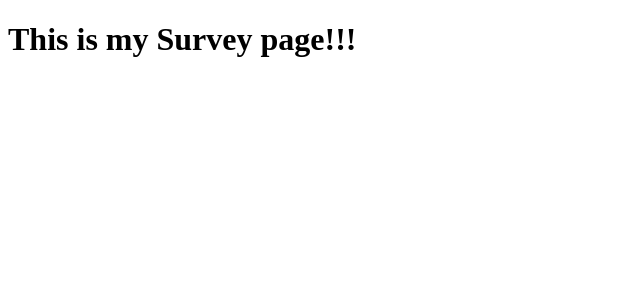
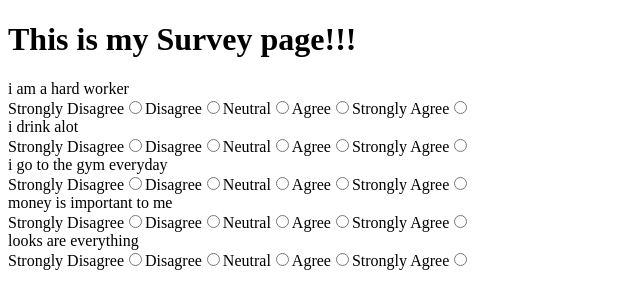
Before and after one commit to wherding/FriendFinder, a website: page app/public/survey.html in a window 1280 px wide. Shown: the whole page, without its empty margins (0-640 px from the left). Drawn offline with nearby package versions, Linux system fonts and the light colour scheme.

Commit message:
put js in html doc like a noob

```diff
--- a/app/public/survey.html
+++ b/app/public/survey.html
@@ -17,8 +17,46 @@
     <div class="survey">
 
     </div>
-    <script type="javascript" src="./app/public/survey.js" >
+    <script >
+     var survey = [
+s1 ={   q: "i am a hard worker",
+        a: ["Strongly Disagree", "Disagree", "Neutral", "Agree", "Strongly Agree"]
+},
+s2 ={   q: "i drink alot",
+        a: ["Strongly Disagree", "Disagree", "Neutral", "Agree", "Strongly Agree"]
+},
+s3 ={   q: "i go to the gym everyday",
+a: ["Strongly Disagree", "Disagree", "Neutral", "Agree", "Strongly Agree"]
+},
+s4 ={   q: "money is important to me",
+a: ["Strongly Disagree", "Disagree", "Neutral", "Agree", "Strongly Agree"]
+},
+s5 ={   q: "looks are everything",
+a: ["Strongly Disagree", "Disagree", "Neutral", "Agree", "Strongly Agree"]
+},
 
+];
+
+
+
+survey.forEach(e => {
+  var q =  $("<div>")
+  q.text(e.q)
+
+  $(".survey").append(q);
+  e.a.forEach(i => {
+      console.log(e.a);
+      var a = $("<input>")
+      a.attr("type", "radio");
+      a.attr("value",i);
+      a.attr("name",e.q);
+      var l = $("<label>");
+       l.text(i);
+       $(".survey").append(l);
+      $(".survey").append(a);
+  });
+
+});
     </script>
 </body>
 </html>
--- a/app/public/survey.js
+++ b/app/public/survey.js
@@ -25,7 +25,7 @@ survey.forEach(e => {
 
   $(".survey").append(q);
   e.a.forEach(i => {
-      var a = $("<inuput>")
+      var a = $("<input>")
       a.attr("type", "radio");
       a.attr("value",i);
       a.attr("name",e.q);
--- a/app/routing/htmlRoutes.js
+++ b/app/routing/htmlRoutes.js
@@ -6,7 +6,7 @@ module.exports = function (app) {
     app.get('/survey', function (req, res) {
         console.log(__dirname)
         res.sendFile(path.join(__dirname, '../public/survey.html'));
-        res.sendFile(path.join(__dirname, '../public/survey.js'));
+       // res.sendFile(path.join(__dirname, '../public/survey.js'));
         //app.use(express.static(path.join(__dirname, '../public/survey.js')));
     });
 
```
